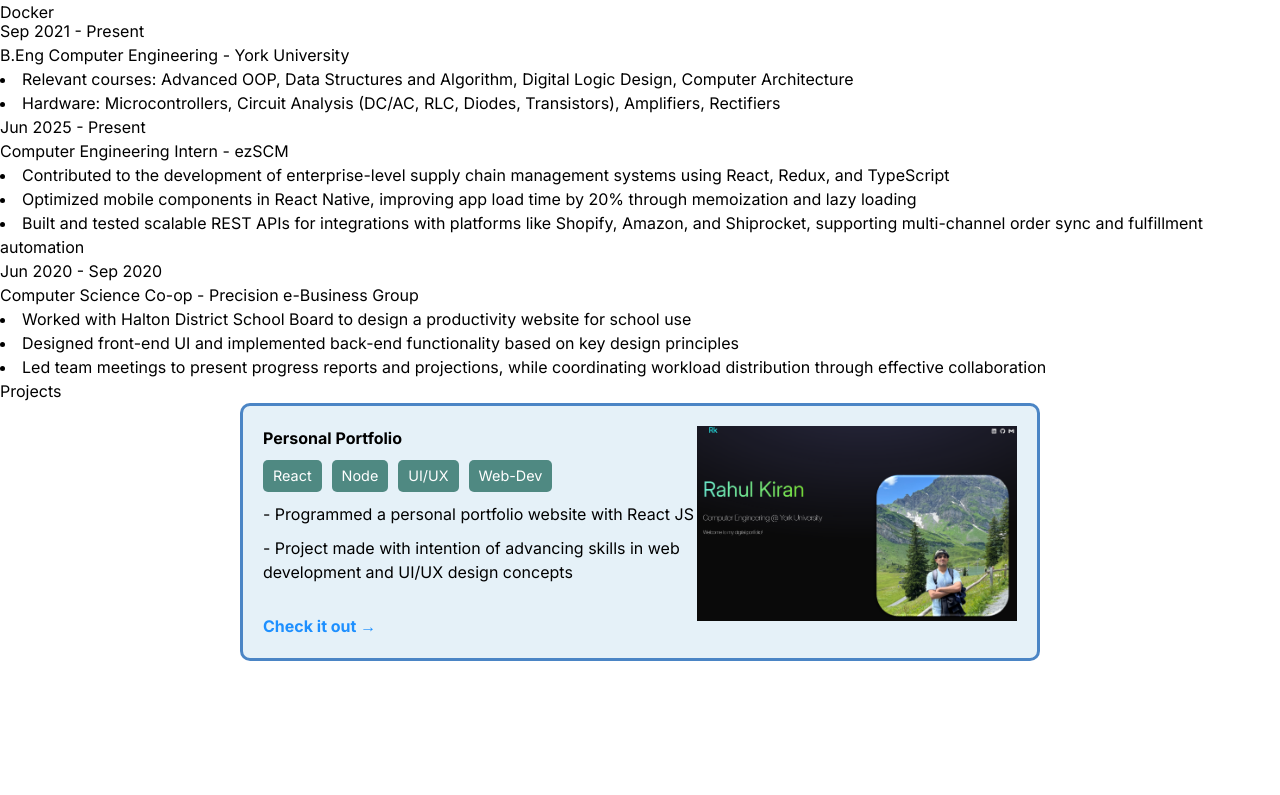
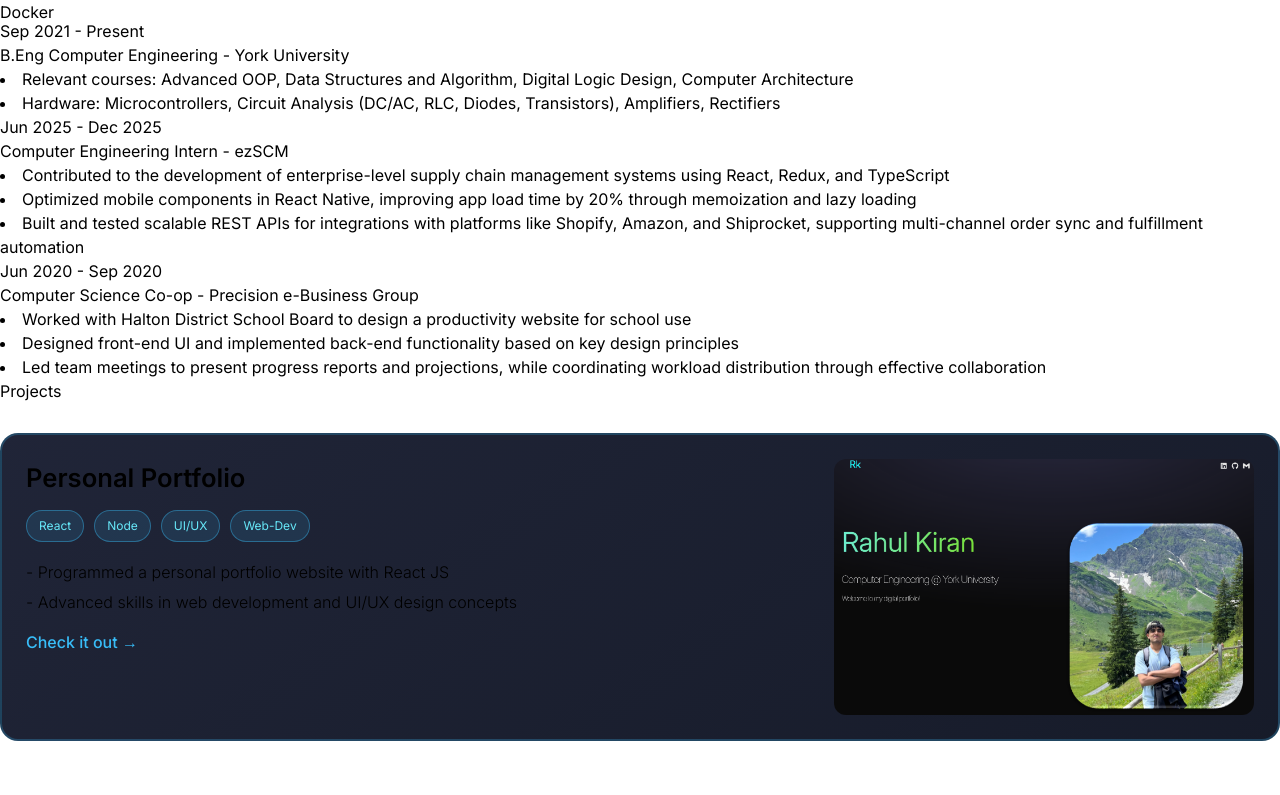
Before and after one commit to rahullkiran/personal-portfolio, a React (Vite) app: page / in a window 1280 px wide. Shown: the part 1685-2480 px from the top of the page. Built offline with nearby package versions, Linux system fonts and the light colour scheme.

Commit message:
Added Railway project
Railway project added with a few aesthetic improvements

```diff
--- a/src/components/Hero.jsx
+++ b/src/components/Hero.jsx
@@ -36,8 +36,8 @@ const hero = () => {
               >
                 <ReactTyped
                   strings={[
-                    "Computer Engineering Intern for ezSCM",
-                    "Seeking Fall 2025/Winter 2026 internships",
+                    "Prev. Computer Engineering Intern @ ezSCM",
+                    "Seeking Summer 2026 internships",
                     "Experienced in full-stack software development",
                     "Experienced with computer hardware and electronics",
                   ]}
--- a/src/components/Projects/projectSection.jsx
+++ b/src/components/Projects/projectSection.jsx
@@ -8,7 +8,7 @@ const projects = [
       "- Built a self-watering plant system using an Arduino GroveBoard with moisture sensor and MOSFET powering the water pump",
       "- Moisture sensor constantly inputs the moisture level in soil and dispenses water when level is too low",
       "- Programmed using Firmata4j library in Java to communicate with Arduino components",
-      "- Displays skills in electronics/hardware and programming  ",
+      "- Displays skills in electronics/hardware and programming",
     ],
     tags: ["Arduino", "Java", "C", "Hardware"],
     image: "/plantwater.png",
@@ -18,33 +18,33 @@ const projects = [
     achievement: "Personal Portfolio",
     description: [
       "- Programmed a personal portfolio website with React JS",
-      "- Project made with intention of advancing skills in web development and UI/UX design concepts",
+      "- Advanced skills in web development and UI/UX design concepts",
     ],
     tags: ["React", "Node", "UI/UX", "Web-Dev"],
     image: "/portfolio-pic.png",
     link: "https://github.com/rahullkiran/personal-portfolio",
   },
   {
-    achievement: "Stock Analyser",
+    achievement: "Railway Defect Detection System",
     description: [
-      "- Developed a website that can provide analysis on stocks",
-      "- Developed using the Flask framework to run dynamic Python web application ",
-      "- Interactive data visualization using News API and Yahoo Finance API    ",
+      "- Built a real-time computer vision system using YOLOv8, achieving 91.2% mAP and 91.3% recall at 97 FPS on Apple M1 GPU",
+      "- Designed full ML pipeline including preprocessing, annotation conversion, and transfer learning on 383 labeled images",
+      "- Deployed using Docker Compose with PostgreSQL logging and MLflow experiment tracking",
     ],
-    tags: ["Flask (Python)", "React", "Node"],
-    image: "/stockproject.png",
-    link: "https://github.com/rahullkiran/StockAnalyzer",
+    tags: ["Python", "PyTorch", "OpenCV", "YOLOv8", "PostgreSQL", "MLflow", "Docker"],
+    image: "/Railway_Defect_Detect.jpg",
+    link: "https://github.com/rahullkiran/Railway_Defect_Detection",
   },
   {
     achievement: "System Resources Monitor",
     description: [
-      "- Developed a a full-stack web tool to monitor real-time system metrics (CPU, memory, disk)",
-      "- Visualize usage history with a real-time graph using Recharts, and generate alerts when thresholds are exceeded",
-      "- Includes threshold configuration, historical charts with toggles, auto-refresh, and full Dockerization",
+      "- Full-stack tool to monitor CPU, memory, disk usage in real-time",
+      "- Recharts-based live graphs with alerts and threshold configuration",
+      "- Auto-refreshing system with Dockerized deployment",
     ],
     tags: ["Python", "FastAPI", "psutil", "ReactJS", "Docker"],
     image: "/sysMonitor.png",
-    link: "https://github.com/rahullkiran/system-monitor"
+    link: "https://github.com/rahullkiran/system-monitor",
   },
 ];
 
@@ -65,44 +65,41 @@ const ProjectsSection = () => {
       <h2 className="my-20 text-center text-4xl font-thin text-cyan-400">
         P<span className="text-neutral-50">rojects</span>
       </h2>
-      <div className="py-2">
+
       <Slider {...settings}>
         {projects.map((project, index) => (
           <div className="project-slide" key={index}>
             <div className="project-card">
               <div className="project-info">
-                  <h3>{project.challenge}</h3>
-                  <h2>{project.title}</h2>
-                  <p>
-                    <strong className="text-2xl font-semibold text-neutral-200">
-                      {project.achievement}
-                    </strong>
-                  </p>
-                  <div className="project-tags py-6 mb-2">
+                <h2 className="project-title">{project.achievement}</h2>
+
+                <div className="project-tags">
                   {project.tags.map((tag, idx) => (
                     <span className="tag" key={idx}>
                       {tag}
                     </span>
                   ))}
                 </div>
-                  <ul className="project-description mb-3 font-extralight">
+
+                <ul className="project-description">
                   {project.description.map((desc, idx) => (
                     <li key={idx}>{desc}</li>
                   ))}
                 </ul>
+
                 <a href={project.link} className="project-link-btn">
                   Check it out →
                 </a>
               </div>
-                <div className="px-2">
-                  <img src={project.image} width={320} alt={``} />
+
+              <div className="project-image">
+                <img src={project.image} alt="" />
               </div>
             </div>
           </div>
         ))}
       </Slider>
     </div>
-    </div>
   );
 };
 
--- a/src/components/Projects/projectStyle.css
+++ b/src/components/Projects/projectStyle.css
@@ -1,93 +1,78 @@
-.projects-section {
-    color: #fff;
-    background-color: #1a1a1a;
-    padding: 50px;
-    text-align: center;
-  }
-
-  .projects-nav {
-    display: flex;
-    justify-content: center;
-    gap: 20px;
-    margin-bottom: 30px;
-  }
-
-  .project-link {
-    text-decoration: none;
-    color: #aaa;
-    font-size: 1.2rem;
-  }
-
 .project-slide {
-    display: flex;
-    justify-content: center;
+  padding: 30px 0;
 }
 
 .project-card {
   display: flex;
   justify-content: space-between;
-    background-color: #1281c21c;
-    padding: 20px;
-    border-radius: 10px;
-    border: 3px solid #2368b8c9;
-    transition: transform 0.3s ease;
-    max-width: 800px;
-    margin: auto;
-  }
-
-  .project-card:hover {
-    transform: translateY(-4px);
-    box-shadow: 0 10px 20px rgb(16, 67, 97);
+  gap: 32px;
+  padding: 24px;
+  background: linear-gradient(145deg, rgba(20,25,45,0.95), rgba(10,15,30,0.95));
+  border-radius: 18px;
+  border: 2px solid rgba(56,189,248,0.25);
 }
 
 .project-info {
-    flex: 1;
-    text-align: left;
+  max-width: 600px;
 }
 
-  .project-image {
-    flex: 0.3;
-    display: flex;
-    align-items: center;
-  }
-
-  .project-image img {
-    max-width: 100%;
-    border-radius: 10px;
+.project-title {
+  font-size: 1.6rem;
+  font-weight: 600;
+  margin-bottom: 12px;
 }
 
 .project-tags {
-    margin: 10px 0;
+  display: flex;
+  flex-wrap: wrap;
+  gap: 10px;
+  margin: 10px 0 18px 0;
 }
 
 .tag {
-    display: inline-block;
-    background-color: #176356b9;
-    color: #ffffff;
-    border-radius: 5px;
-    padding: 5px 10px;
-    margin-right: 10px;
-    font-size: 0.9rem;
+  background: rgba(56, 189, 248, 0.12);
+  border: 1px solid rgba(56, 189, 248, 0.4);
+  color: #67e8f9;
+  font-size: 0.75rem;
+  padding: 6px 12px;
+  border-radius: 999px;
+  white-space: nowrap;
+  transition: all 0.2s ease;
+}
+
+.tag:hover {
+  background: rgba(56, 189, 248, 0.25);
+  transform: translateY(-2px);
 }
 
 .project-description {
   list-style: none;
-    padding: 0;
+  padding-left: 0;
+  font-weight: 300;
+  margin-bottom: 16px;
 }
 
 .project-description li {
-    margin: 10px 0;
+  margin-bottom: 6px;
 }
 
 .project-link-btn {
-    display: inline-block;
-    margin-top: 20px;
+  color: #38bdf8;
   text-decoration: none;
-    color: #1e90ff;
-    font-weight: bold;
+  font-weight: 500;
 }
 
+.project-link-btn:hover {
+  text-decoration: underline;
+}
 
-  .slick-prev:before, .slick-next:before {
-    color: #00c3ff;
+.project-image img {
+  width: 420px;
+  border-radius: 12px;
+  transition: transform 0.25s ease, box-shadow 0.25s ease;
 }
+
+.project-image img:hover {
+  transform: translateY(-4px);
+  box-shadow: 0 8px 20px rgba(0, 0, 0, 0.25);
+}
--- a/src/constants/index.js
+++ b/src/constants/index.js
@@ -19,7 +19,7 @@ export const EXPERIENCES = [
 
   },
   {
-    year: "Jun 2025 - Present",
+    year: "Jun 2025 - Dec 2025",
     role: "Computer Engineering Intern",
     company: "ezSCM",
     description:[`Contributed to the development of enterprise-level supply chain management systems using React, Redux, and
```
Also changed, not shown: public/Railway_Defect_Detect.jpg (added). Lines whose indentation alone changed are shown as unchanged.
